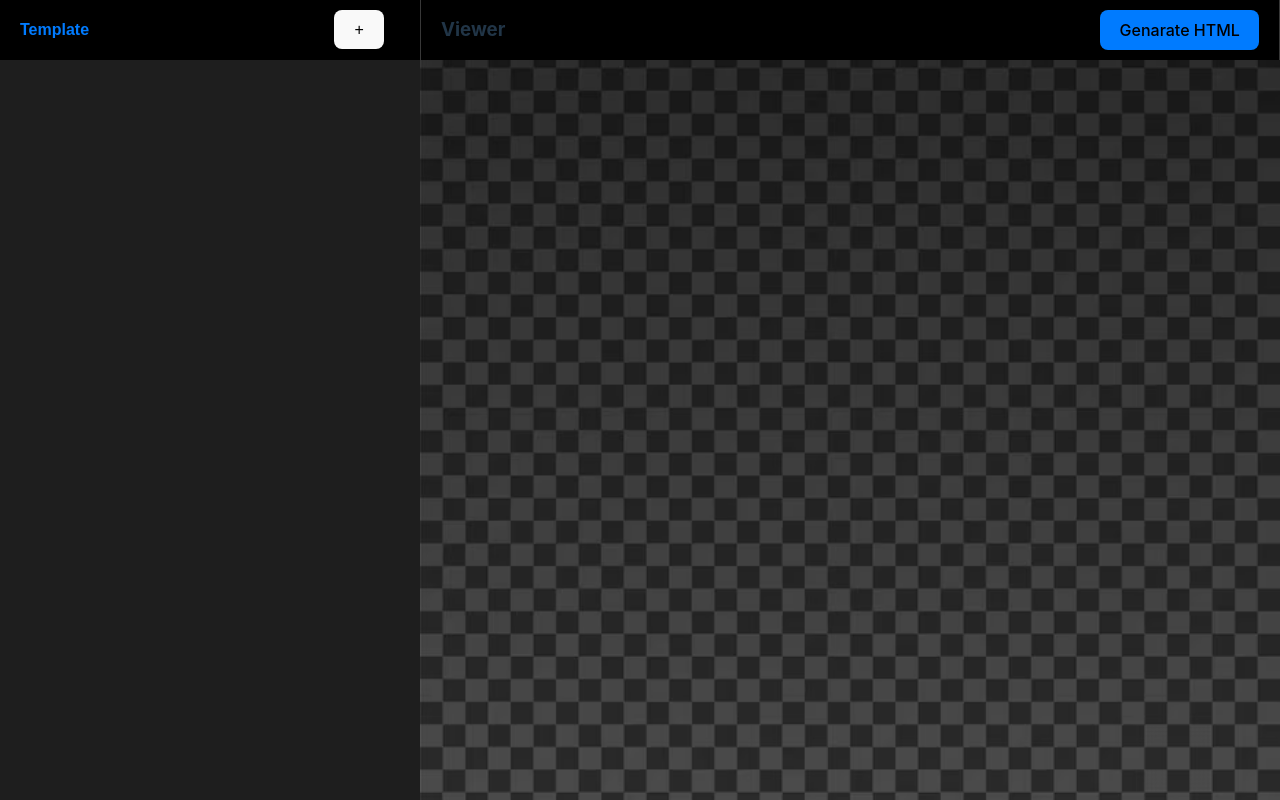
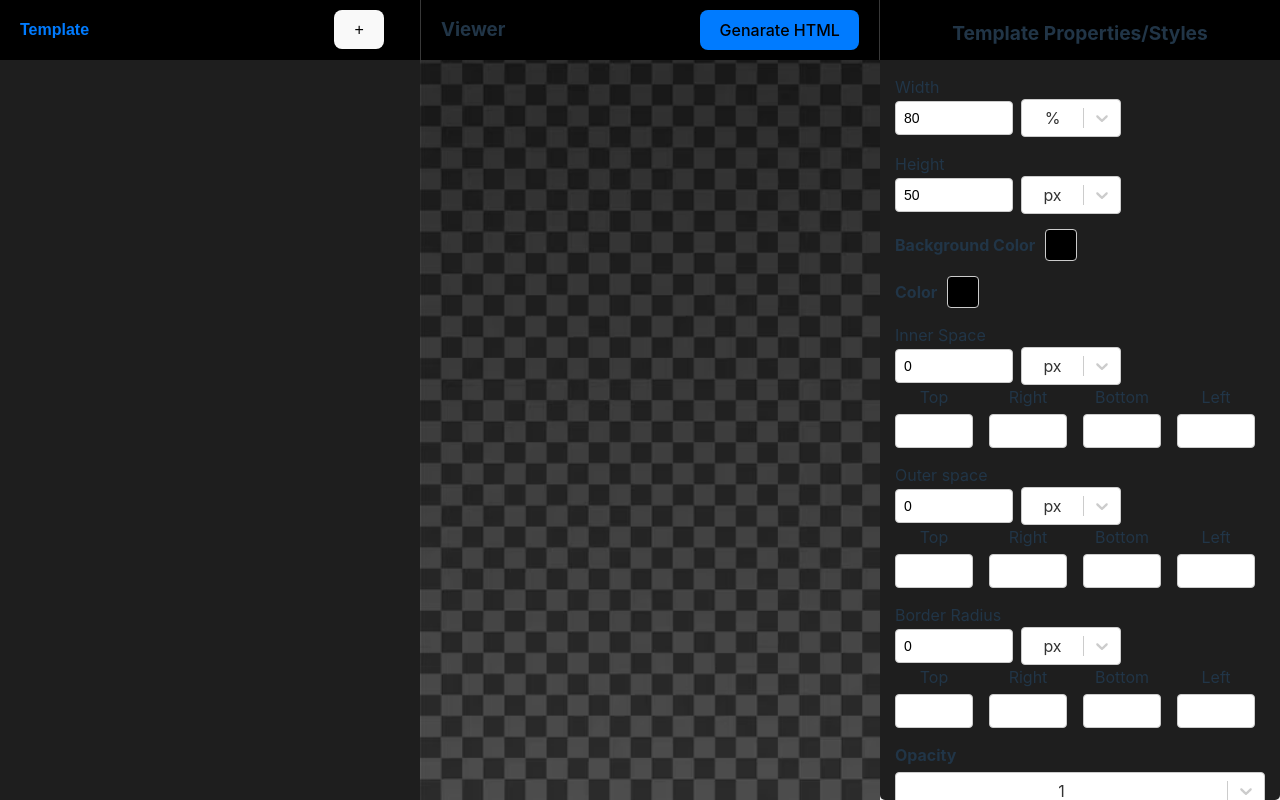
Before and after one commit to Muralikrishna22/html-template-engine, a React (Vite) app: page / in a window 1280 px wide. Built offline with nearby package versions, Linux system fonts and the light colour scheme.

Commit message:
fix: single dimensin predifined issue

```diff
--- a/src/Modules/Editor/ElementManager/index.jsx
+++ b/src/Modules/Editor/ElementManager/index.jsx
@@ -3,6 +3,7 @@ import React, { useState } from 'react';
 import ElementItem from './ElementItem';
 import Toolbar from '../ToolBar';
 import './styles.css';
+import { getRandomColor } from '../../../utils';
 
 function ElementManager({
   rootElements,
@@ -16,8 +17,9 @@ function ElementManager({
       type: type,
       name: type.toUpperCase(),
       children: ['div', 'a', 'p'].includes(type) ? [] : null,
-      style: {},
-      values:{}
+      style: {background:getRandomColor(), height:'50px', width:'80%'},
+      values: {},
+      toolbarValues: {background:getRandomColor(), height:'50px', width:'80%'},
     };
     if (parentId === null) {
       setRootElements([...rootElements, newElement]);
@@ -60,6 +62,7 @@ function ElementManager({
   };
 
   const onToggleOpen = (id) => {
+    if (id !== rootElements?.[0]?.id) {
       const toggleElementOpen = (elementsList) => {
         return elementsList.map((element) => {
           if (element.id === id) {
@@ -76,8 +79,8 @@ function ElementManager({
           return element;
         });
       };
-
       setRootElements(toggleElementOpen(rootElements));
+    }
   };
 
   return (
--- a/src/Modules/Editor/ToolBar/index.jsx
+++ b/src/Modules/Editor/ToolBar/index.jsx
@@ -1,65 +1,52 @@
-import React, { useState } from 'react';
-import { Formik, Form, Field } from 'formik';
-import toolBarFields from '../../../constants/toolsBarFields';
-import './styles.css'
-import InputController from '../../../components/InputControler';
-import inputTypes from '../../../constants/inputTypes';
+import React, { useEffect, useState } from "react";
+import { Formik, Form, Field } from "formik";
+import toolBarFields from "../../../constants/toolsBarFields";
+import "./styles.css";
+import InputController from "../../../components/InputControler";
+import inputTypes from "../../../constants/inputTypes";
 
 function Toolbar({ element, onUpdateElementProps }) {
   if (!element) return null;
 
   function getInitialValues() {
-    const initialValues = {};
-
-    // Set initial values for content fields
-    toolBarFields[element.type]?.content_fields?.forEach((field) => {
-      initialValues[field.property] = element?.values?.[field.property] || field.defaultValue || '';
-    });
-
-    // Set initial values for style fields
-    toolBarFields[element.type]?.styles_fields?.forEach((field) => {
-      initialValues[field.property] = element?.style?.[field.property] || field.defaultValue || '';
-    });
-
-    return initialValues;
+    return element.toolbarValues || {};
   }
-
-
-
 
   return (
     <Formik
       initialValues={getInitialValues()}
       enableReinitialize={true}
       validate={(values) => {
-        let formValues = { values: {}, styles: {} }
+        let formValues = { values: {}, styles: {}, toolbarValues: values };
 
         toolBarFields[element.type]?.content_fields?.forEach((obj) => {
-          formValues.values[obj.property] = values[obj.property]
-        })
+          formValues.values[obj.property] = values[obj.property];
+        });
 
         toolBarFields[element.type]?.styles_fields?.forEach((obj) => {
-          if(values[obj.property]?.style){
-            formValues.styles = {...formValues.styles, ...values[obj.property]?.style}
+          if (values[obj.property]?.style) {
+            formValues.styles = {
+              ...formValues.styles,
+              ...values[obj.property]?.style,
+            };
+          } else {
+            formValues.styles[obj.property] = values[obj.property];
           }
-          formValues.styles[obj.property] = values[obj.property]
-        })
+        });
 
         onUpdateElementProps(formValues);
-        return {}
+        return {};
       }}
-
       onSubmit={(values, { setSubmitting }) => {
-
-        let formValues = { values: {}, styles: {} }
+        let formValues = { values: {}, styles: {} };
 
         toolBarFields[element.type]?.content_fields?.forEach((obj) => {
-          formValues.values[obj.property] = values[obj.property]
-        })
+          formValues.values[obj.property] = values[obj.property];
+        });
 
         toolBarFields[element.type]?.styles_fields?.forEach((obj) => {
-          formValues.styles[obj.property] = values[obj.property]
-        })
+          formValues.styles[obj.property] = values[obj.property];
+        });
 
         onUpdateElementProps(formValues); // Pass the updated styles back to the parent component
         setSubmitting(false);
@@ -76,12 +63,11 @@ function Toolbar({ element, onUpdateElementProps }) {
 
         return (
           <div className="toolbar">
-            <div className='header'>
+            <div className="header">
               <h3>{element.name} Properties/Styles</h3>
             </div>
 
             <form>
-
               {/* Content Fields */}
               {/* {toolBarFields[element.type]?.content_fields?.map((field, index) => (
                 <div key={index} className="form-group">
@@ -96,19 +82,20 @@ function Toolbar({ element, onUpdateElementProps }) {
                 </div>
               ))} */}
 
-
-
               {/* Style Fields */}
-              {toolBarFields[element.type]?.styles_fields?.map((field, index) => (
-                <div key={index}>
-                  <InputController fieldDetails={field} formikFunctions={formikFunctions} />
-                </div>
-              ))}
-
+              {toolBarFields[element.type]?.styles_fields?.map(
+                (field, index) => (
+                  <div key={index}>
+                    <InputController
+                      fieldDetails={field}
+                      formikFunctions={formikFunctions}
+                      element={element}
+                    />
+                  </div>
+                )
+              )}
             </form>
-
           </div>
-
         );
       }}
     </Formik>
--- a/src/Modules/Editor/Viewer/styles.css
+++ b/src/Modules/Editor/Viewer/styles.css
@@ -20,6 +20,7 @@
 
 .viewer-container .content{
     overflow: hidden;
+    text-align: -webkit-center;
 }
 
 .viewer-container button{
--- a/src/Modules/Editor/index.jsx
+++ b/src/Modules/Editor/index.jsx
@@ -1,24 +1,44 @@
-import React, { useState } from 'react';
-import ElementManager from './ElementManager'
-import Toolbar from './ToolBar';
-import './styles.css';
-import Viewer from './Viewer';
+import React, { useState } from "react";
+import ElementManager from "./ElementManager";
+import Toolbar from "./ToolBar";
+import "./styles.css";
+import Viewer from "./Viewer";
 
 const Editor = () => {
   const [rootElements, setRootElements] = useState([
-      { id: Date.now(), type: 'div', name: 'Template', children: [], style: {'overflow':'hidden'}, values:{} }
+    {
+      id: Date.now(),
+      type: "div",
+      name: "Template",
+      children: [],
+      style: { overflow: "hidden", "max-width": "-webkit-fill-available" },
+      values: {},
+      isOpen: true,
+      toolbarValues: {height:'50px', width:'80%', background:'#fff'}
+    },
   ]);
-  const [selectedElement, setSelectedElement] = useState(null);
+
+  const [selectedElement, setSelectedElement] = useState(rootElements[0]);
 
   const updateElementprops = (props) => {
-      const updatedElements = updateElementpropsRecursive(rootElements, selectedElement.id, props);
-      setRootElements(updatedElements);
+    const updatedElements = updateElementpropsRecursive(
+      rootElements,
+      selectedElement.id,
+      props
+    );
+    setRootElements(updatedElements);
   };
 
   const updateElementpropsRecursive = (elements, id, props) => {
     return elements.map((element) => {
       if (element.id === id) {
-        return { ...element, ...(props.values || {}), style: { ...element.style, ...(props.styles || {}) }, values:{...(props.values || {})} };
+        return {
+          ...element,
+          ...(props.values || {}),
+          style: { ...element.style, ...(props.styles || {}) },
+          values: { ...(props.values || {}) },
+          toolbarValues:props.toolbarValues
+        };
       } else if (element.children) {
         return {
           ...element,
@@ -40,12 +60,14 @@ const Editor = () => {
 
       <Viewer rootElements={rootElements} />
 
-      {selectedElement && <Toolbar
-        element={selectedElement}
-        onUpdateElementProps={updateElementprops}
-      />}
+      {selectedElement && (
+        <Toolbar
+          element={selectedElement}
+          onUpdateElementProps={updateElementprops}
+        />
+      )}
     </div>
   );
-}
+};
 
-export default Editor
+export default Editor;
--- a/src/components/InputControler/InputWithButtonList/index.jsx
+++ b/src/components/InputControler/InputWithButtonList/index.jsx
@@ -12,7 +12,7 @@ const InputWithButtonList = ({fieldDetails, formikFunctions}) => {
       <label className="input-label">{fieldDetails.label}</label>
       <div className="button-list">
         {fieldDetails?.options?.map((button) => (
-          <div key={button.value} className="button-item" onClick={() => setFieldValue(fieldDetails.property, button.value)}>
+          <div key={button.value} className="button-item" onClick={() => setFieldValue(fieldDetails.property, button)}>
             <div className="button-icon">
               <img src={button?.icon} alt={button.label} />
             </div>
--- a/src/components/InputControler/InputWithImageButtonAndDropdown/index.jsx
+++ b/src/components/InputControler/InputWithImageButtonAndDropdown/index.jsx
@@ -15,7 +15,7 @@ const InputWithImageButtonAndDropdown = ({fieldDetails, formikFunctions, options
       </button>
       <Select
         className="dropdown"
-        value={values[fieldDetails.property]}
+        value={options.find(opt => values[fieldDetails.property].label === opt.label)}
         onChange={(option) => setFieldValue(fieldDetails.property, option)}
         options={options}
         getOptionLabel={(option) => option.label}
--- a/src/components/InputControler/MultiDropdownWithLabels/index.jsx
+++ b/src/components/InputControler/MultiDropdownWithLabels/index.jsx
@@ -9,9 +9,9 @@ const MultiDropdownWithLabels = ({fieldDetails, formikFunctions}) => {
     setFieldValue,
   } = formikFunctions;
 
-  const firstInputOptions = fieldDetails.options?.[values['flex-direction']]?.custom || []
-  const secondInputOptions = fieldDetails.options?.[values['flex-direction']]?.['space-evenly'] || []
-  const thirdInputOptions = fieldDetails.options?.[values['flex-direction']]?.['space-between'] || []
+  const firstInputOptions = fieldDetails.options?.[values['flex-direction']?.value]?.custom || []
+  const secondInputOptions = fieldDetails.options?.[values['flex-direction']?.value]?.['space-evenly'] || []
+  const thirdInputOptions = fieldDetails.options?.[values['flex-direction']?.value]?.['space-between'] || []
 
   return (
     <div className="multi-input-with-labels">
--- a/src/components/InputControler/SingleDimensionInput/index.jsx
+++ b/src/components/InputControler/SingleDimensionInput/index.jsx
@@ -1,48 +1,57 @@
-import React, { useState } from 'react';
-import Select from 'react-select';
-import './styles.css';
+import React, { useEffect, useState } from "react";
+import Select from "react-select";
+import "./styles.css";
+import { unitOptions } from "../../../utils";
 
-const SingleDimensionInput = ({ fieldDetails, formikFunctions, onChange }) => {
-  const {
-    values,
-    handleChange,
-    handleBlur,
-    handleSubmit,
-    setFieldValue,
-  } = formikFunctions;
+const SingleDimensionInput = ({ fieldDetails, formikFunctions, onChange,element }) => {
+  const { values, handleChange, handleBlur, handleSubmit, setFieldValue } =
+    formikFunctions;
 
-  const [number, setNumber] = useState('');
-  const [unit, setUnit] = useState('px');
+  const getPredefinedValue = () => {
+    let value = 0;
+    let dimen = "px";
+    if (values[fieldDetails.property]) {
+      unitOptions?.forEach((obj) => {
+        if (values[fieldDetails.property]?.includes(obj.value)) {
+          value = values[fieldDetails.property]?.split(obj.value)[0];
+          dimen = obj.value;
+        }
+      });
+    }
+    return [value, dimen];
+  };
+
+  const [number, setNumber] = useState(0);
+  const [unit, setUnit] = useState("px");
 
   const handleNumberChange = (e) => {
     const value = e.target.value;
     setNumber(value);
-    setFieldValue(fieldDetails.property , `${value}${unit}`);
-    if(onChange){
-      onChange(value, unit)
+    setFieldValue(fieldDetails.property, `${value}${unit}`);
+    if (onChange) {
+      onChange(value, unit);
     }
   };
 
   const handleUnitChange = (selectedOption) => {
     setUnit(selectedOption.value);
     setFieldValue(fieldDetails.property, `${number}${selectedOption.value}`);
-    if(onChange){
-      onChange(number, selectedOption.value)
+    if (onChange) {
+      onChange(number, selectedOption.value);
     }
   };
 
-  const unitOptions = [
-    { value: 'px', label: 'px' },
-    { value: 'rem', label: 'rem' },
-    { value: 'em', label: 'em' },
-    { value: '%', label: '%' },
-  ];
+  useEffect(() => {
+    let predefinedValue = getPredefinedValue()
+    setNumber(predefinedValue[0]);
+    setUnit(predefinedValue[1]);
+  }, [element]);
 
   return (
     <div className="input_with_dropdown">
       <label>{fieldDetails.label}</label>
 
-      <div className='dimension-input-container'>
+      <div className="dimension-input-container">
         <input
           type="number"
           value={number}
@@ -52,7 +61,7 @@ const SingleDimensionInput = ({ fieldDetails, formikFunctions, onChange }) => {
         />
         <Select
           options={unitOptions}
-          value={unitOptions.find(option => option.value === unit)}
+          value={unitOptions.find((option) => option.value === unit)}
           onChange={handleUnitChange}
           className="dimension-input-select"
           classNamePrefix="dimension-select"
--- a/src/components/InputControler/index.jsx
+++ b/src/components/InputControler/index.jsx
@@ -1,71 +1,106 @@
-import React, { useState } from 'react'
-import inputTypes from '../../constants/inputTypes';
-import SingleDimensionInput from './SingleDimensionInput';
-import MultiDimensionInput from './MultiDimensionInput';
-import Dropdown from './Dropdown';
-import InputWithButtonList from './InputWithButtonList';
-import MultiDropdownWithLabels from './MultiDropdownWithLabels';
-import ColorPickerWithLabel from './ColorPickerWithLabel';
-import TextInputWithLabel from './TextInputWithLabel';
+import React, { useState } from "react";
+import inputTypes from "../../constants/inputTypes";
+import SingleDimensionInput from "./SingleDimensionInput";
+import MultiDimensionInput from "./MultiDimensionInput";
+import Dropdown from "./Dropdown";
+import InputWithButtonList from "./InputWithButtonList";
+import MultiDropdownWithLabels from "./MultiDropdownWithLabels";
+import ColorPickerWithLabel from "./ColorPickerWithLabel";
+import TextInputWithLabel from "./TextInputWithLabel";
 
-const InputController = ({
-    fieldDetails,
-    formikFunctions
-}) => {
-
+const InputController = ({ fieldDetails, formikFunctions, element }) => {
   //  ..........................................//////////////////
-    const [dimension, setDimension] = useState('px');
+  const [dimension, setDimension] = useState("px");
   const options = [
-        { value: 'px', label: 'Inline' },
-        { value: 'rem', label: 'Float' },
+    { value: "px", label: "Inline" },
+    { value: "rem", label: "Float" },
   ];
 
   const handleSelectChange = (selectedOption) => {
     setDimension(selectedOption.value);
   };
 
-    const [selectedValue, setSelectedValue] = useState('');
+  const [selectedValue, setSelectedValue] = useState("");
 
   const handleButtonClick = (value) => {
     setSelectedValue(value);
-        console.log('Selected value:', value);
+    console.log("Selected value:", value);
   };
 
   const buttons = [
-        { value: 'column', label: 'Column', icon: 'columnIcon' },
-        { value: 'row', label: 'Row', icon: 'rowIcon' },
+    { value: "column", label: "Column", icon: "columnIcon" },
+    { value: "row", label: "Row", icon: "rowIcon" },
   ];
 
   switch (fieldDetails?.field_type) {
     case inputTypes.SINGLE_DIMENSION_INPUT:
-            return <SingleDimensionInput fieldDetails={fieldDetails} formikFunctions={formikFunctions} />
+      return (
+        <SingleDimensionInput
+          fieldDetails={fieldDetails}
+          formikFunctions={formikFunctions}
+          element={element}
+        />
+      );
 
     case inputTypes.DROPDOWN:
-            return <Dropdown fieldDetails={fieldDetails} formikFunctions={formikFunctions} />
+      return (
+        <Dropdown
+          fieldDetails={fieldDetails}
+          formikFunctions={formikFunctions}
+          element={element}
+        />
+      );
 
     case inputTypes.MULTI_DIMENSION_INPUT:
-            return <MultiDimensionInput fieldDetails={fieldDetails} formikFunctions={formikFunctions} />
+      return (
+        <MultiDimensionInput
+          fieldDetails={fieldDetails}
+          formikFunctions={formikFunctions}
+          element={element}
+        />
+      );
 
     case inputTypes.INPUT_WITH_BUTTON_LIST:
-            return <InputWithButtonList fieldDetails={fieldDetails} formikFunctions={formikFunctions} />
+      return (
+        <InputWithButtonList
+          fieldDetails={fieldDetails}
+          formikFunctions={formikFunctions}
+          element={element}
+        />
+      );
 
     case inputTypes.MULTI_DROPDOWN_WITH_LABEL:
-            return <MultiDropdownWithLabels fieldDetails={fieldDetails} formikFunctions={formikFunctions}  />
+      return (
+        <MultiDropdownWithLabels
+          fieldDetails={fieldDetails}
+          formikFunctions={formikFunctions}
+          element={element}
+        />
+      );
 
     case inputTypes.COLOR_PICKER_WITH_LABEL:
-            return <ColorPickerWithLabel fieldDetails={fieldDetails} formikFunctions={formikFunctions} />
+      return (
+        <ColorPickerWithLabel
+          fieldDetails={fieldDetails}
+          formikFunctions={formikFunctions}
+          element={element}
+        />
+      );
 
     case inputTypes.TEXT_INPUT_WITH_LABEL:
-            return <TextInputWithLabel
-            fieldDetails={fieldDetails} formikFunctions={formikFunctions}
+      return (
+        <TextInputWithLabel
+          fieldDetails={fieldDetails}
+          formikFunctions={formikFunctions}
           label="Your Name"
-                value={'inputValue'}
-                onChange={() => { }}
+          value={"inputValue"}
+          onChange={() => {}}
           placeholder="Enter your name"
         />
+      );
     default:
-            return <></>
+      return <></>;
   }
-}
+};
 
-export default InputController
+export default InputController;
--- a/src/constants/toolsBarFields.jsx
+++ b/src/constants/toolsBarFields.jsx
@@ -24,8 +24,8 @@ const toolBarFields = {
             },
             {
                 "field_type": inputTypes.COLOR_PICKER_WITH_LABEL,
-                "label": "Border Color",
-                "property": "border-color",
+                "label": "Color",
+                "property": "color",
                 "defaultValue": "#000000"
             },
             {
@@ -59,12 +59,12 @@ const toolBarFields = {
                 "defaultValue": 1,
                 "options":dropdownOptions.OPACITY
             },
-            {
-                "field_type": inputTypes.DROPDOWN,
-                "label": "Items Direction in container",
-                "property": "display",
-                "defaultValue": "flex"
-            },
+            // {
+            //     "field_type": inputTypes.DROPDOWN,
+            //     "label": "Items Direction in container",
+            //     "property": "display",
+            //     "defaultValue": "flex"
+            // },
             {
                 "field_type": inputTypes.INPUT_WITH_BUTTON_LIST,
                 "label": "Flex direction",
--- /dev/null
+++ b/src/utils/index.js
@@ -0,0 +1,15 @@
+function getRandomColor() {
+  var letters = "0123456789ABCDEF";
+  var color = "#";
+  for (var i = 0; i < 6; i++) {
+    color += letters[Math.floor(Math.random() * 16)];
+  }
+  return color;
+}
+
+const unitOptions = [
+  { value: "px", label: "px" },
+  { value: "%", label: "%" },
+];
+
+export { getRandomColor, unitOptions };
```
Also changed, not shown: src/constants/inputDropdowns.jsx (+20 -3 lines). Lines whose indentation alone changed are shown as unchanged.
